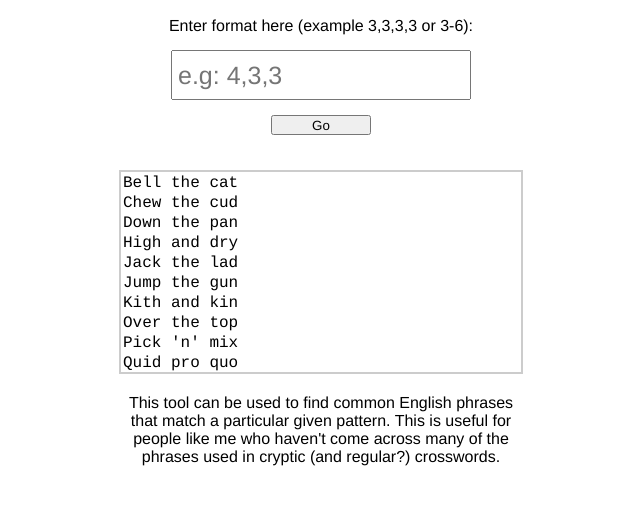
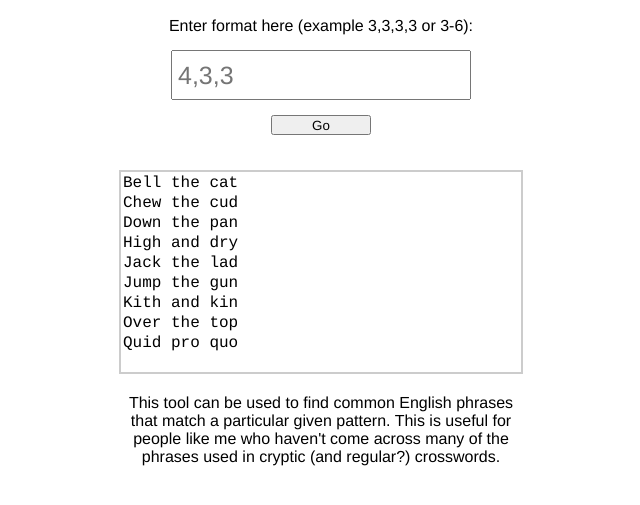
Before and after one commit to jamespwilliams/phrase-matcher, a plain HTML site: page index.html in a window 1280 px wide. Shown: the part 63-568 px from the top of the page, without its empty margins (319-959 px from the left). Drawn offline with Linux system fonts and the light colour scheme.

Commit message:
Add functionality to allow format strings of formats x1,x2,... and x1-x2-..

```diff
--- a/index.html
+++ b/index.html
@@ -14,7 +14,7 @@
 				<caption id="format-caption">
 					Enter format here (example 3,3,3,3 or 3-6):
 				</caption>
-				<input id="format-input" type="text" placeholder="e.g: 4,3,3">
+				<input id="format-input" type="text" placeholder="4,3,3">
 				<button id="format-go">Go</button>
 
 				<p id="format-error">abc</p>
--- a/js/main.js
+++ b/js/main.js
@@ -17,15 +17,28 @@ function getFormatRegex(formatString) {
 		return null;
 	}
 
+	let regexString = "^";
 
+	for (character of formatString) {
+		if (character == ',') {
+			regexString += ' ';
+			continue;
+		}
 
-	return /^.... ... ...$/gm;
+		let num = parseInt(character);
+		if (!isNaN(num)) {
+			regexString += "[a-zA-Z]{" + num + "}";
+		}
+	}
+
+	regexString += "$";
+	return new RegExp(regexString, "gmi");
 }
 
-function reloadResults() {
+function loadResultsForFormat(formatString) {
 	clearErrors();
 
-	let formatString = $("#format-input").val();
+	$("#results").empty();
 
 	let formatRegex = getFormatRegex(formatString);
 
@@ -37,12 +50,7 @@ function reloadResults() {
 	}
 
 	jQuery.get('sayings.txt', function(data) {
-
-		console.log(data);
-
 		while (match = formatRegex.exec(data)) {
-			console.log(match);
-
 			$("#results").append("<tr><td>" + match + "</td></tr>");
 
 			if (formatRegex.lastIndex == match.lastIndex) {
@@ -52,5 +60,16 @@ function reloadResults() {
 	});
 }
 
-$(document).ready(reloadResults);
+function reloadResults() {
+	let formatString = $("#format-input").val();
+
+	loadResultsForFormat(formatString);
+}
+
+function loadPlaceholderResults() {
+	loadResultsForFormat("4,3,3");
+}
+
+
+$(document).ready(loadPlaceholderResults);
 $("#format-go").on('click', reloadResults);
```
